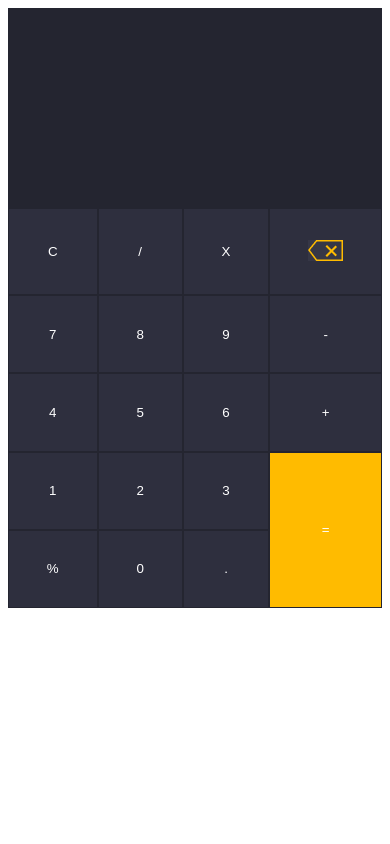
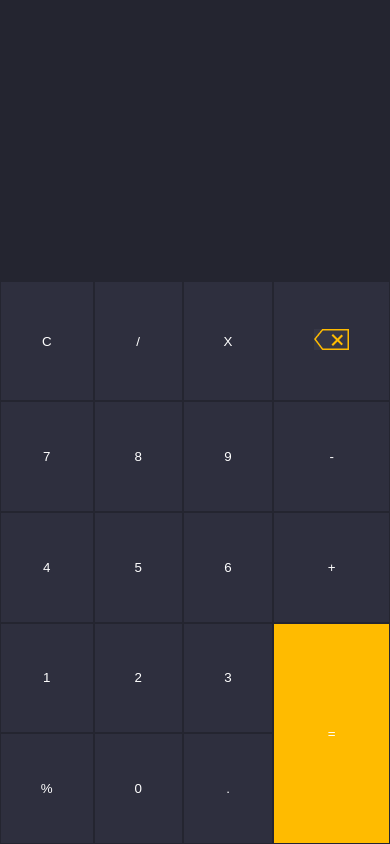
Before and after one commit to maitebecker/Calculadora, a plain HTML site: page index.html in a window 390 px wide. Drawn offline with Linux system fonts and the light colour scheme.

Commit message:
tornando responsivo

```diff
--- a/index.html
+++ b/index.html
@@ -4,6 +4,7 @@
     <meta charset="UTF-8">
     <meta name="viewport" content="width=device-width, initial-scale=1.0">
     <title>Calculadora</title>
+    <link rel="stylesheet" href="reset.css">
     <link rel="stylesheet" href="style.css">
 </head>
 <body>
--- /dev/null
+++ b/reset.css
@@ -0,0 +1,48 @@
+/* http://meyerweb.com/eric/tools/css/reset/
+   v2.0 | 20110126
+   License: none (public domain)
+*/
+
+html, body, div, span, applet, object, iframe,
+h1, h2, h3, h4, h5, h6, p, blockquote, pre,
+a, abbr, acronym, address, big, cite, code,
+del, dfn, em, img, ins, kbd, q, s, samp,
+small, strike, strong, sub, sup, tt, var,
+b, u, i, center,
+dl, dt, dd, ol, ul, li,
+fieldset, form, label, legend,
+table, caption, tbody, tfoot, thead, tr, th, td,
+article, aside, canvas, details, embed,
+figure, figcaption, footer, header, hgroup,
+menu, nav, output, ruby, section, summary,
+time, mark, audio, video {
+	margin: 0;
+	padding: 0;
+	border: 0;
+	font-size: 100%;
+	font: inherit;
+	vertical-align: baseline;
+}
+/* HTML5 display-role reset for older browsers */
+article, aside, details, figcaption, figure,
+footer, header, hgroup, menu, nav, section {
+	display: block;
+}
+body {
+	line-height: 1;
+}
+ol, ul {
+	list-style: none;
+}
+blockquote, q {
+	quotes: none;
+}
+blockquote:before, blockquote:after,
+q:before, q:after {
+	content: '';
+	content: none;
+}
+table {
+	border-collapse: collapse;
+	border-spacing: 0;
+}
--- a/style.css
+++ b/style.css
@@ -1,47 +1,53 @@
-
 @import url('https://fonts.googleapis.com/css2?family=Poppins:wght@400;700&display=swap');
 
-:root{
+:root {
   --fonte-principal: "Poppins";
   --branco: #FFFFFF;
-    --amarelo:  #FB0;
+  --amarelo: #FB0;
   --cinza-claro: #363746;
   --cinza-escuro: #2E2F3E;
   --cor-fundo: #242530;
 }
-.container{
-    width: 100%;
+
+body {
+  box-sizing: border-box;
+}
+
+.container {
+  height: 100vh;
+  width: 100vw;
   font-size: 24px;
   font-weight: 400;
   font-family: var(--fonte-principal);
   display: flex;
   justify-content: center;
+  align-items: center;
 }
-.calculadora{
+
+.calculadora {
   display: flex;
   flex-direction: column;
   justify-content: center;
-    width: 375px;
-    height: 600px;
+  width: 30%;
+  height: 100%;
   background-color: var(--cor-fundo);
 }
 
-#botoes_container{
+#botoes_container {
   height: 100%;
   display: grid;
   grid-template-columns: auto auto auto auto;
   grid-template-rows: auto auto auto auto auto;
 }
 
-button{
+button {
   cursor: pointer;
   background-color: var(--cinza-escuro);
   border: 0.5px solid #242530;
   color: var(--branco);
 }
 
-
-#igual_bt{
+#igual_bt {
   grid-row-start: 4;
   grid-row-end: 6;
   grid-column-start: 4;
@@ -72,6 +78,13 @@ button{
   overflow-wrap: break-word;
 }
 
-  button:hover{
+button:hover {
   border: 0.5px solid var(--cinza-claro);
 }
+
+@media screen and (max-width: 768px) {
+  .calculadora{
+    height: 100vh;
+    width: 100vw;
+  }
+}
```
Lines whose indentation alone changed are shown as unchanged.
